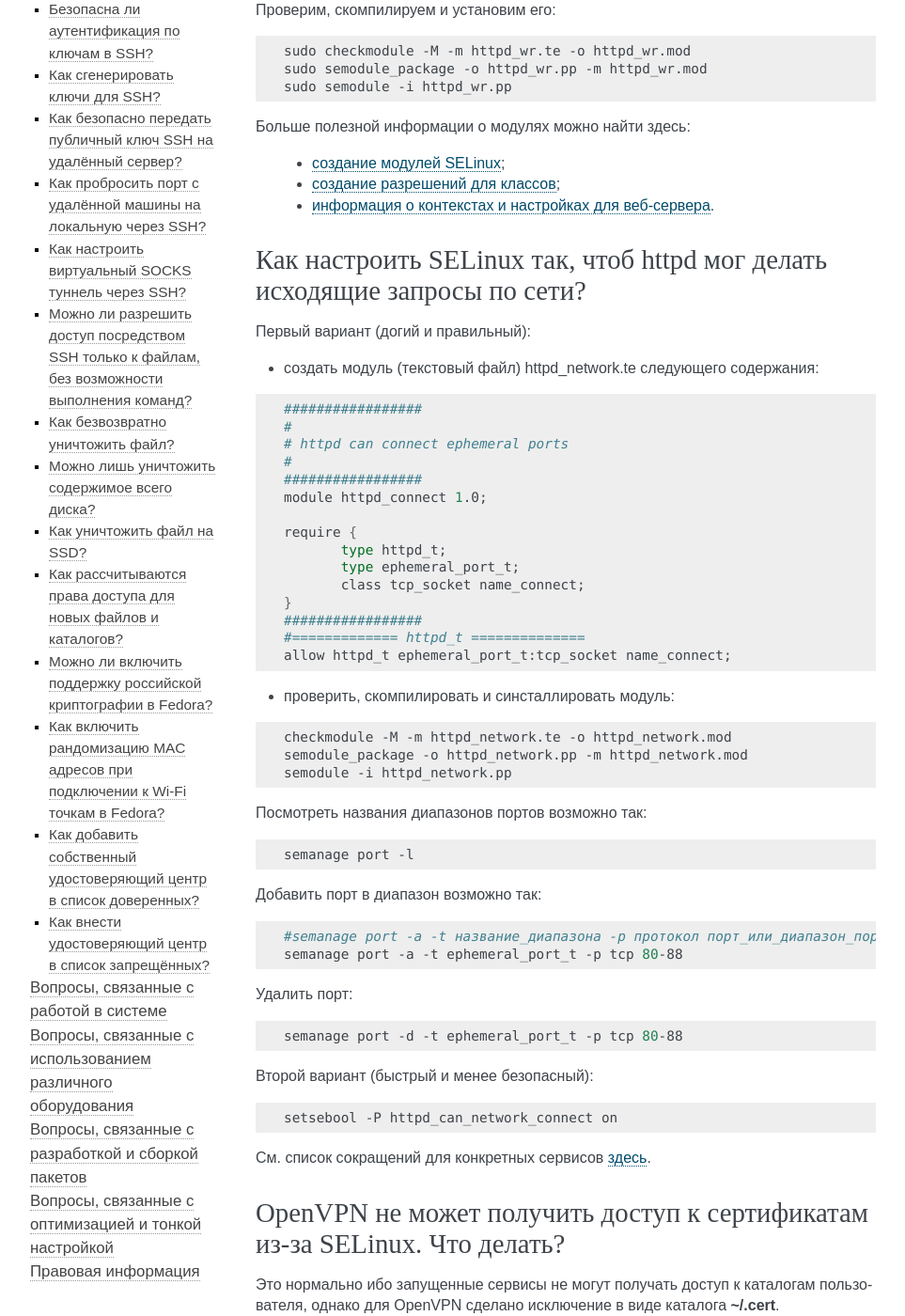
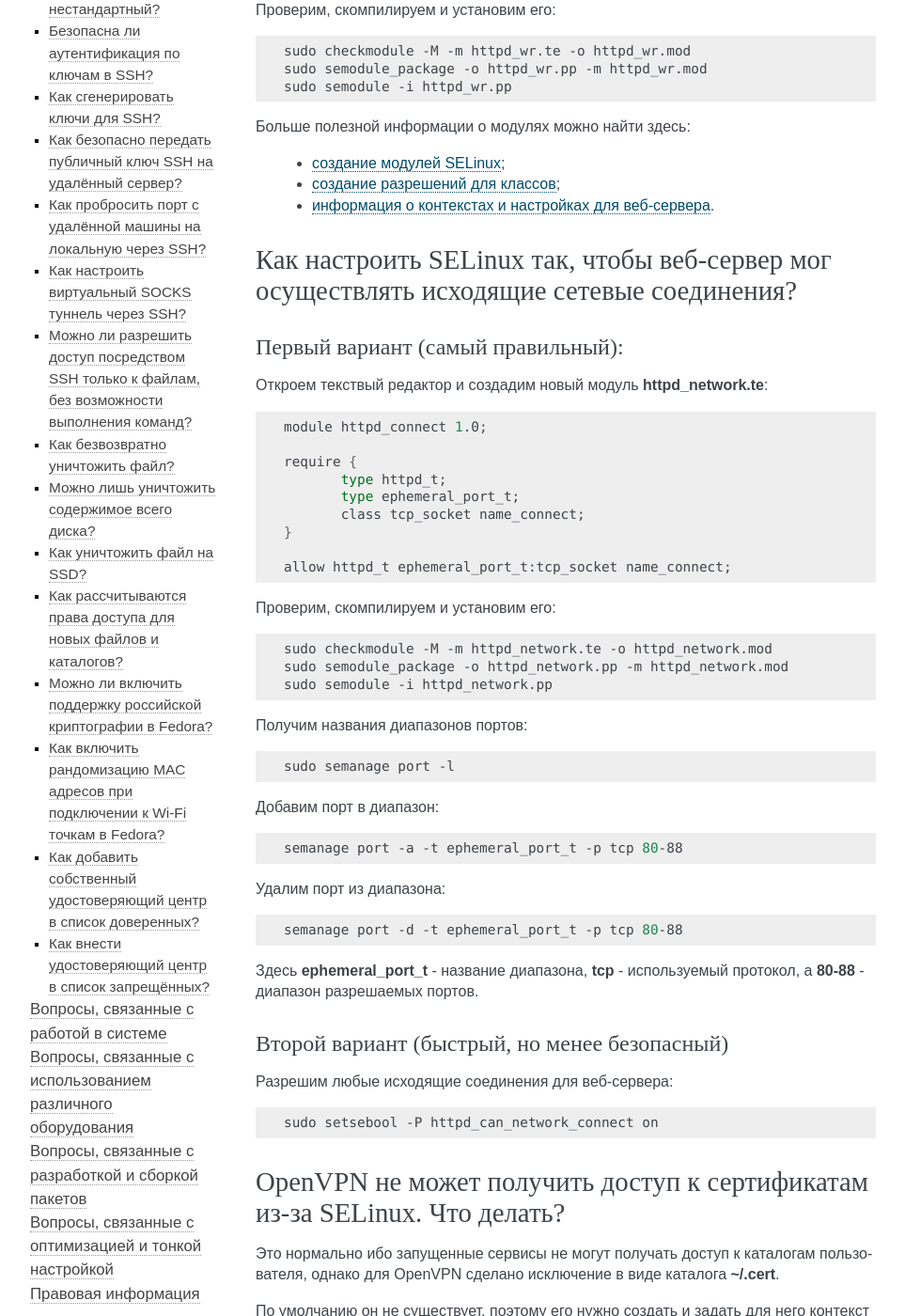
Before and after one commit to RussianFedora/FAQ, a Sphinx documentation site: the page built from source/security.rst, in a window 1280 px wide and 1400 px high, scrolled down 3032 px. Shown: the whole window at 94% size, without its empty margins (148-1111 px from the left). Built offline with Sphinx 7.4.7, drawn with Linux system fonts in a browser that asks for light colours; some of the changed text lies outside the part shown.

Commit message:
Performed some edit for selinux-connections question.

```diff
--- a/source/security.rst
+++ b/source/security.rst
@@ -180,23 +180,21 @@
  * `создание разрешений для классов <https://access.redhat.com/documentation/en-US/Red_Hat_Enterprise_Linux/4/html/SELinux_Guide/rhlcommon-section-0049.html>`__;
  * `информация о контекстах и настройках для веб-сервера <https://dwalsh.fedorapeople.org/SELinux/httpd_selinux.html>`__.
 
-.. index:: httpd, selinux, connect, network, port, security
-.. _httpd-network-selinux:
+.. index:: httpd, selinux, connection, network, port, security
+.. _selinux-connections:
 
-Как настроить SELinux так, чтоб httpd мог делать исходящие запросы по сети?
-============================================================================
+Как настроить SELinux так, чтобы веб-сервер мог осуществлять исходящие сетевые соединения?
+==============================================================================================
 
-Первый вариант (догий и правильный):
+.. _nsl-first:
 
-* создать модуль (текстовый файл) httpd_network.te следующего содержания:
+Первый вариант (самый правильный):
+^^^^^^^^^^^^^^^^^^^^^^^^^^^^^^^^^^^^
+
+Откроем текствый редактор и создадим новый модуль **httpd_network.te**:
 
 .. code-block:: bash
 
-    #################
-    #
-    # httpd can connect ephemeral ports
-    #
-    #################
     module httpd_connect 1.0;
 
     require {
@@ -204,45 +202,47 @@
     	   type ephemeral_port_t;
     	   class tcp_socket name_connect;
     }
-    #################
-    #============= httpd_t ==============
+
     allow httpd_t ephemeral_port_t:tcp_socket name_connect;
 
-* проверить, скомпилировать и синсталлировать модуль:
+Проверим, скомпилируем и установим его:
 
 .. code-block:: bash
 
-    checkmodule -M -m httpd_network.te -o httpd_network.mod
-    semodule_package -o httpd_network.pp -m httpd_network.mod
-    semodule -i httpd_network.pp
+    sudo checkmodule -M -m httpd_network.te -o httpd_network.mod
+    sudo semodule_package -o httpd_network.pp -m httpd_network.mod
+    sudo semodule -i httpd_network.pp
 
-Посмотреть названия диапазонов портов возможно так:
+Получим названия диапазонов портов:
 
 .. code-block:: bash
 
-    semanage port -l
+    sudo semanage port -l
 
-Добавить порт в диапазон возможно так:
+Добавим порт в диапазон:
 
 .. code-block:: bash
 
-    #semanage port -a -t название_диапазона -p протокол порт_или_диапазон_портов
     semanage port -a -t ephemeral_port_t -p tcp 80-88
 
-Удалить порт:
+Удалим порт из диапазона:
 
 .. code-block:: bash
 
     semanage port -d -t ephemeral_port_t -p tcp 80-88
 
+Здесь **ephemeral_port_t** - название диапазона, **tcp** - используемый протокол, а **80-88** - диапазон разрешаемых портов.
 
-Второй вариант (быстрый и менее безопасный):
+.. _nsl-second:
+
+Второй вариант (быстрый, но менее безопасный)
+^^^^^^^^^^^^^^^^^^^^^^^^^^^^^^^^^^^^^^^^^^^^^^^^
+
+Разрешим любые исходящие соединения для веб-сервера:
 
 .. code-block:: bash
 
-    setsebool -P httpd_can_network_connect on
-
-См. список сокращений для конкретных сервисов `здесь <https://dwalsh.fedorapeople.org/SELinux/httpd_selinux.html>`__.
+    sudo setsebool -P httpd_can_network_connect on
 
 .. index:: openvpn, selinux, vpn, security
 .. _openvpn-selinux:
```
